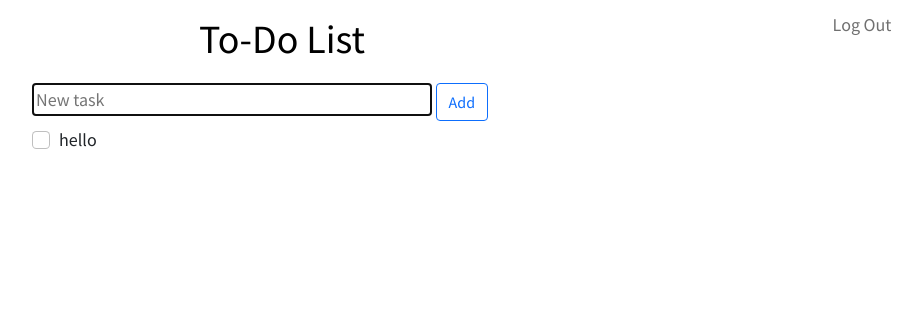
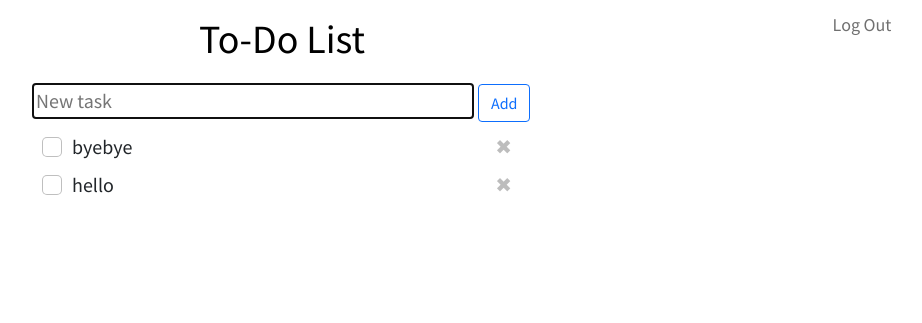
Before and after one commit to Jaee-C/todolist_webapp, a Flask app: page / in a window 1280 px wide. Shown: the top 323 px of the page, without its empty margins (358-1280 px from the left). Run offline with Flask 2, Linux system fonts and the light colour scheme; the visitor is signed in with stand-in values (Sample User, id 1); data that the repository does not hold is empty; some libraries are stand-ins or nearby versions.

Commit message:
added stylings

```diff
--- a/static/styles.css
+++ b/static/styles.css
@@ -16,7 +16,7 @@ header {
 main {
     max-width: 500px;
     margin: 20px auto auto auto;
-    font-size: large;
+    font-size: 20px;
 }
 
 @media screen and (max-width: 900px) {
@@ -30,7 +30,7 @@ main {
 }
 
 #task_name {
-    width: 400px;
+    width: 442px;
     border-color: transparent;
     margin-bottom: 10px;
     z-index: 2;
@@ -66,6 +66,14 @@ main .form-control
 
 }
 
+.form-check {
+    padding-left: 2em;
+    padding-right: 1em;
+    border-radius: 5px;
+    padding-top: 3px;
+    padding-bottom: 3px;
+}
+
 .forms {
     text-align: center;
 }
@@ -81,3 +89,13 @@ main .form-control
 p {
     color: red;
 }
+
+/* Style the close button (span) */
+.close {
+    float: right;
+    color:rgb(189, 189, 189);
+  }
+
+div.form-check:hover {
+    background: #eee;
+}
--- a/templates/index.html
+++ b/templates/index.html
@@ -10,13 +10,17 @@
         {% for task in entries %}
             <div class="form-check">
                 <input type="checkbox" class="form-check-input" value="{{ task['task_name'] }}">
-                <label class="form-check-label">{{ task["task_name"] }}</label>
+                <label class="form-check-label">{{ task["task_name"] }}</label><span class="close">&#10006;</span>
             </div>
         {% endfor %}
     {% endif %}
     <div class="form-check">
         <input type="checkbox" class="form-check-input">
-        <label class="form-check-label">hello</label>
+        <label class="form-check-label">byebye</label><span class="close">&#10006;</span>
+    </div>
+    <div class="form-check">
+        <input type="checkbox" class="form-check-input">
+        <label class="form-check-label">hello</label><span class="close">&#10006;</span>
     </div>
 
     <script>
```
